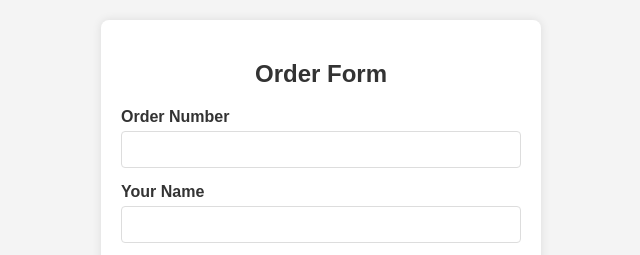
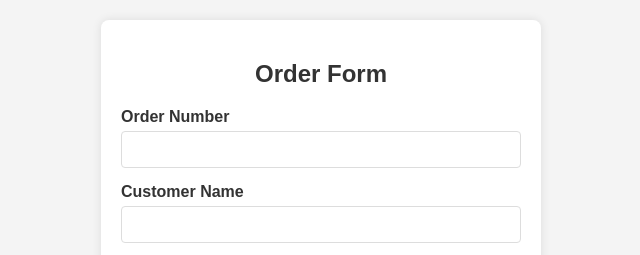
Before and after one commit to vishvjeet-singh/form-order, a plain HTML site: page index.html in a window 1280 px wide. Shown: the top 255 px of the page, 319-959 px from the left. Drawn offline with Linux system fonts and the light colour scheme.

Commit message:
order form updated

```diff
--- a/index.html
+++ b/index.html
@@ -63,7 +63,7 @@
                 <input type="text" id="order-number" name="order_number" required>
             </div>
             <div class="form-group">
-                <label for="name">Your Name</label>
+                <label for="name">Customer Name</label>
                 <input type="text" id="name" name="name" required>
             </div>
             <div class="form-group">
```
